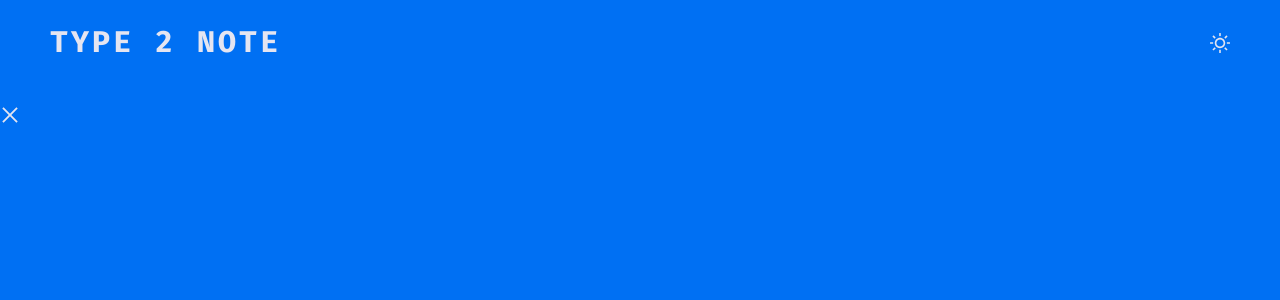
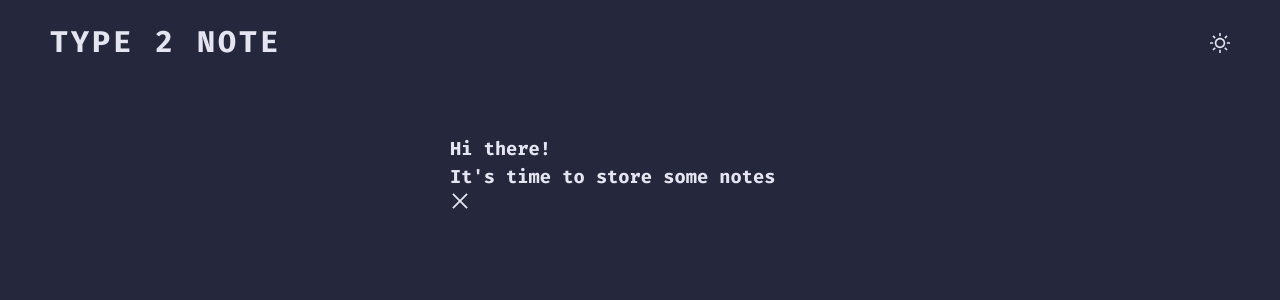
Before and after one commit to bakNa2t/type2note, a React (Vite) app: page / in a window 1280 px wide. Shown: the top 300 px of the page. Built offline with nearby package versions, Linux system fonts and the light colour scheme.

Commit message:
Added AppLayout to App

```diff
--- a/src/App.jsx
+++ b/src/App.jsx
@@ -1,16 +1,24 @@
 import { CloseOutlined } from "@ant-design/icons";
+
 import GlobalStyles from "./styles/GlobalStyles";
 import Button from "./ui-blocks/Button";
 import Header from "./ui-blocks/Header";
+import AppLayout from "./ui-blocks/AppLayout";
 
 function App() {
   return (
     <>
       <GlobalStyles />
       <Header />
-      <Button>
-        <CloseOutlined />
-      </Button>
+      <AppLayout>
+        <h3>
+          Hi there!
+          <br /> It&apos;s time to store some notes
+        </h3>
+        <Button>
+          <CloseOutlined />
+        </Button>
+      </AppLayout>
     </>
   );
 }
--- a/src/styles/GlobalStyles.js
+++ b/src/styles/GlobalStyles.js
@@ -49,7 +49,7 @@ body {
     font-size: 1.6rem;
 
     font-family: 'Fira Code', monospace;
-    background-color: var(--color-blue-dark);
+    background-color: var(--color-blue-zola-700);
     color: var(--color-blue-light-200);
 }
 
--- /dev/null
+++ b/src/ui-blocks/AppLayout.jsx
@@ -0,0 +1,18 @@
+import styled from "styled-components";
+import PropTypes from "prop-types";
+
+const StyledAppLayout = styled.div`
+  max-width: 40rem;
+  margin: auto;
+  padding: 3rem 1rem 1rem;
+`;
+
+function AppLayout({ children }) {
+  AppLayout.propTypes = {
+    children: PropTypes.node,
+  };
+
+  return <StyledAppLayout>{children}</StyledAppLayout>;
+}
+
+export default AppLayout;
```
